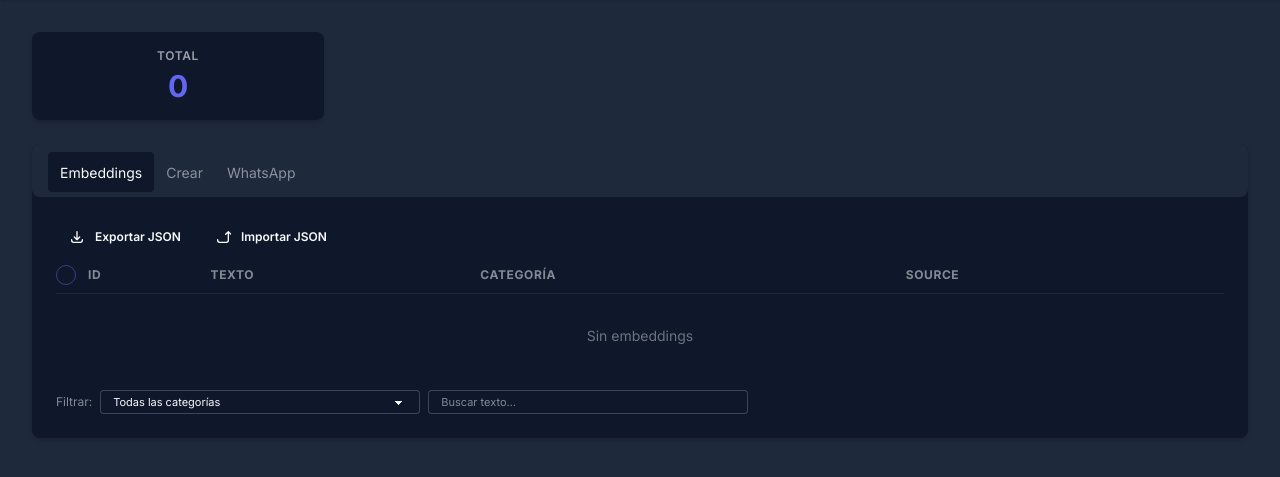
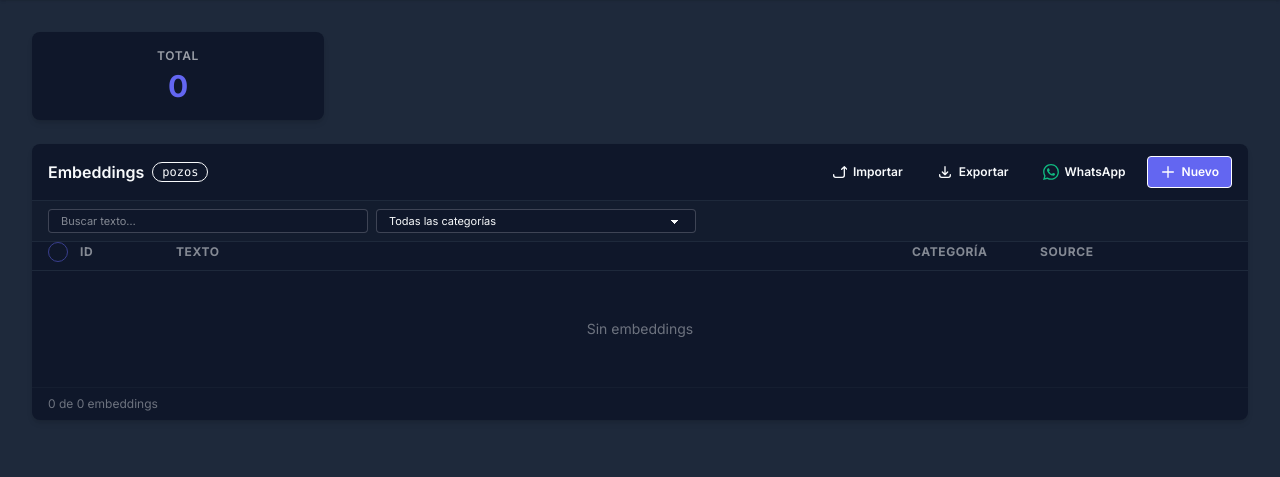
Before and after one commit to gonmace/n8npozos, a Django app: page /chromadb/ in a window 1280 px wide. Shown: the part 65-542 px from the top of the page. Run offline with Django 5.2, Linux system fonts and the light colour scheme; data that the repository does not hold is empty; style sheets or scripts are compiled from the project's sources; some libraries are stand-ins or nearby versions.

Commit message:
Improve ChromaDB UI: modals for edit/create/whatsapp, add dashboard quick links
- Replace inline edit form with daisyUI modal dialog
- Move create and WhatsApp to modals, remove tab layout
- Add filters bar above table with count footer
- Add quick-link cards to dashboard (ChromaDB + chat history)
- Remove GRADIO_PORT and N8N_TRUST_PROXY from README variables

Co-Authored-By: Claude Sonnet 4.6 <noreply@anthropic.com>

```diff
--- a/dj/dashboard/templates/dashboard/chromadb.html
+++ b/dj/dashboard/templates/dashboard/chromadb.html
@@ -1,6 +1,10 @@
 {% extends 'dashboard/base.html' %}
 
 {% block title %}Embeddings | n8n Manager{% endblock %}
+
+{% block extra_head %}
+<style>[x-cloak]{display:none}</style>
+{% endblock %}
 
 {% block content %}
 <div x-data="chromadbApp()" x-cloak>
@@ -19,114 +23,134 @@
     {% endfor %}
   </div>
 
-  <!-- Tabs -->
+  <!-- Main card -->
   <div class="bg-base-100 rounded-lg shadow-md">
-    <div class="tabs tabs-box border-b border-base-200 px-4 pt-2">
-      <button class="tab" :class="tab === 'list' && 'tab-active'" @click="tab = 'list'">Embeddings</button>
-      <button class="tab" :class="tab === 'create' && 'tab-active'" @click="tab = 'create'">Crear</button>
-      <button class="tab" :class="tab === 'whatsapp' && 'tab-active'" @click="tab = 'whatsapp'">WhatsApp</button>
+
+    <!-- Card header -->
+    <div class="flex flex-wrap items-center justify-between gap-3 px-4 py-3 border-b border-base-200">
+      <div class="flex items-center gap-2">
+        <h2 class="font-semibold text-base-content">Embeddings</h2>
+        <span class="badge badge-outline badge-sm font-mono">{{ collection }}</span>
       </div>
-
-    <div class="p-4 sm:p-6">
-
-      <!-- ── Tab: Lista ─────────────────────────────────────────── -->
-      <div x-show="tab === 'list'">
-
-        <!-- Toolbar -->
-        <div class="flex flex-wrap gap-2 mb-3">
-          <button class="btn btn-sm btn-ghost" @click="exportJson()">
-            <svg class="w-4 h-4 mr-1" fill="none" stroke="currentColor" viewBox="0 0 24 24"><path stroke-linecap="round" stroke-linejoin="round" stroke-width="2" d="M4 16v1a3 3 0 003 3h10a3 3 0 003-3v-1m-4-4l-4 4m0 0l-4-4m4 4V4"/></svg>
-            Exportar JSON
-          </button>
-          <label class="btn btn-sm btn-ghost cursor-pointer">
-            <svg class="w-4 h-4 mr-1" fill="none" stroke="currentColor" viewBox="0 0 24 24"><path stroke-linecap="round" stroke-linejoin="round" stroke-width="2" d="M4 16v1a3 3 0 003 3h10a3 3 0 003-3v-1m-4-8l4-4m0 0l4 4m-4-4v12"/></svg>
-            Importar JSON
+      <div class="flex flex-wrap items-center gap-2">
+        <!-- Import -->
+        <label class="btn btn-sm btn-ghost cursor-pointer" title="Importar JSON">
+          <svg class="w-4 h-4" fill="none" stroke="currentColor" viewBox="0 0 24 24"><path stroke-linecap="round" stroke-linejoin="round" stroke-width="2" d="M4 16v1a3 3 0 003 3h10a3 3 0 003-3v-1m-4-8l4-4m0 0l4 4m-4-4v12"/></svg>
+          <span class="hidden sm:inline">Importar</span>
           <input type="file" accept=".json" class="hidden" @change="importJson($event)">
         </label>
-          <div x-show="importing" class="flex items-center gap-2 text-sm text-base-content opacity-60">
+        <div x-show="importing" class="flex items-center gap-1 text-xs text-base-content opacity-60">
           <span class="loading loading-spinner loading-xs"></span>
           <span x-text="importProgress"></span>
         </div>
+        <!-- Export -->
+        <button class="btn btn-sm btn-ghost" @click="exportJson()" title="Exportar JSON">
+          <svg class="w-4 h-4" fill="none" stroke="currentColor" viewBox="0 0 24 24"><path stroke-linecap="round" stroke-linejoin="round" stroke-width="2" d="M4 16v1a3 3 0 003 3h10a3 3 0 003-3v-1m-4-4l-4 4m0 0l-4-4m4 4V4"/></svg>
+          <span class="hidden sm:inline">Exportar</span>
+        </button>
+        <!-- WhatsApp -->
+        <button class="btn btn-sm btn-ghost" @click="$refs.modalWa.showModal()" title="Cargar WhatsApp">
+          <svg class="w-4 h-4 text-success" fill="currentColor" viewBox="0 0 24 24"><path d="M17.472 14.382c-.297-.149-1.758-.867-2.03-.967-.273-.099-.471-.148-.67.15-.197.297-.767.966-.94 1.164-.173.199-.347.223-.644.075-.297-.149-1.255-.463-2.39-1.475-.883-.788-1.48-1.761-1.653-2.059-.173-.297-.018-.458.13-.606.134-.133.298-.347.446-.52.149-.174.198-.298.298-.497.099-.198.05-.371-.025-.52-.075-.149-.669-1.612-.916-2.207-.242-.579-.487-.5-.669-.51-.173-.008-.371-.01-.57-.01-.198 0-.52.074-.792.372-.272.297-1.04 1.016-1.04 2.479 0 1.462 1.065 2.875 1.213 3.074.149.198 2.096 3.2 5.077 4.487.709.306 1.262.489 1.694.625.712.227 1.36.195 1.871.118.571-.085 1.758-.719 2.006-1.413.248-.694.248-1.289.173-1.413-.074-.124-.272-.198-.57-.347m-5.421 7.403h-.004a9.87 9.87 0 01-5.031-1.378l-.361-.214-3.741.982.998-3.648-.235-.374a9.86 9.86 0 01-1.51-5.26c.001-5.45 4.436-9.884 9.888-9.884 2.64 0 5.122 1.03 6.988 2.898a9.825 9.825 0 012.893 6.994c-.003 5.45-4.437 9.884-9.885 9.884m8.413-18.297A11.815 11.815 0 0012.05 0C5.495 0 .16 5.335.157 11.892c0 2.096.547 4.142 1.588 5.945L.057 24l6.305-1.654a11.882 11.882 0 005.683 1.448h.005c6.554 0 11.89-5.335 11.893-11.893a11.821 11.821 0 00-3.48-8.413z"/></svg>
+          <span class="hidden sm:inline">WhatsApp</span>
+        </button>
+        <!-- New -->
+        <button class="btn btn-sm btn-primary" @click="openCreate()">
+          <svg class="w-4 h-4" fill="none" stroke="currentColor" viewBox="0 0 24 24"><path stroke-linecap="round" stroke-linejoin="round" stroke-width="2" d="M12 4v16m8-8H4"/></svg>
+          Nuevo
+        </button>
+      </div>
     </div>
 
-        <!-- Bulk delete bar -->
-        <div x-show="selectedIds.length > 0" class="flex items-center gap-3 mb-3 px-3 py-2 bg-warning/10 rounded-lg border border-warning/30">
-          <span class="text-sm font-medium" x-text="selectedIds.length + ' seleccionado(s)'"></span>
-          <button class="btn btn-sm btn-error" :disabled="deleting" @click="bulkDelete()">
-            <span x-show="!deleting">Eliminar selección</span>
-            <span x-show="deleting" class="loading loading-spinner loading-xs"></span>
-          </button>
-          <button class="btn btn-sm btn-ghost" @click="selectedIds = []">Cancelar</button>
-        </div>
-
-        <!-- Table -->
-        <div class="overflow-x-auto">
-          <table id="embeddings-table" class="w-full text-sm">
-            <thead>
-              <tr class="text-left text-xs text-base-content opacity-50 uppercase tracking-wider border-b border-base-200">
-                <th class="pb-2 pr-3 w-8">
-                  <input type="checkbox" class="checkbox checkbox-sm checkbox-primary"
-                    @change="toggleSelectAll($event.target.checked)"
-                    :checked="selectedIds.length === docs.length && docs.length > 0">
-                </th>
-                <th class="pb-2 pr-3">ID</th>
-                <th class="pb-2 pr-3">Texto</th>
-                <th class="pb-2 pr-3">Categoría</th>
-                <th class="pb-2 pr-3">Source</th>
-                <th class="pb-2"></th>
-              </tr>
-            </thead>
-            <tbody>
-              <template x-for="doc in filteredDocs" :key="doc.id">
-                <tr class="border-b border-base-200 hover:bg-base-200/50 transition-colors">
-                  <td class="py-2 pr-3">
-                    <input type="checkbox" class="checkbox checkbox-sm checkbox-primary"
-                      :checked="selectedIds.includes(doc.id)"
-                      @change="toggleRow(doc.id, $event.target.checked)">
-                  </td>
-                  <td class="py-2 pr-3">
-                    <span class="font-mono text-xs text-base-content opacity-50 select-all" x-text="doc.id.substring(0,8) + '…'"></span>
-                  </td>
-                  <td class="py-2 pr-3 max-w-xs">
-                    <span class="line-clamp-2" x-text="doc.document"></span>
-                  </td>
-                  <td class="py-2 pr-3">
-                    <span class="badge badge-sm badge-outline" x-show="doc.metadata?.categoria" x-text="doc.metadata?.categoria"></span>
-                  </td>
-                  <td class="py-2 pr-3 text-xs opacity-60" x-text="doc.metadata?.source || ''"></td>
-                  <td class="py-2 text-right whitespace-nowrap">
-                    <button class="btn btn-xs btn-ghost" @click="startEdit(doc)">Editar</button>
-                    <button class="btn btn-xs btn-error btn-outline" @click="deleteSingle(doc.id)">✕</button>
-                  </td>
-                </tr>
-              </template>
-              <tr x-show="filteredDocs.length === 0">
-                <td colspan="6" class="py-8 text-center text-base-content opacity-40">Sin embeddings</td>
-              </tr>
-            </tbody>
-          </table>
-        </div>
-
-        <!-- Category filter -->
-        <div class="flex items-center gap-2 mt-3">
-          <span class="text-xs text-base-content opacity-50">Filtrar:</span>
+    <!-- Filters -->
+    <div class="flex flex-wrap items-center gap-2 px-4 py-2 border-b border-base-200 bg-base-200/30">
+      <input type="text" class="input input-xs input-bordered flex-1 min-w-[160px] max-w-xs" placeholder="Buscar texto…" x-model="textFilter">
       <select class="select select-xs select-bordered" x-model="categoryFilter">
         <option value="">Todas las categorías</option>
         <template x-for="cat in categories" :key="cat">
           <option :value="cat" x-text="cat"></option>
         </template>
       </select>
-          <input type="text" class="input input-xs input-bordered flex-1 max-w-xs" placeholder="Buscar texto…" x-model="textFilter">
     </div>
 
-        <!-- Edit form inline -->
-        <div x-show="editDoc" class="mt-6 p-4 bg-base-200 rounded-lg border border-base-300">
-          <h3 class="text-sm font-semibold mb-3">Editar embedding</h3>
-          <p class="text-xs font-mono text-base-content opacity-50 mb-3" x-text="'ID: ' + (editDoc?.id || '')"></p>
-          <div class="grid grid-cols-1 sm:grid-cols-3 gap-3">
+    <!-- Bulk delete bar -->
+    <div x-show="selectedIds.length > 0" x-transition
+      class="flex items-center gap-3 px-4 py-2 bg-warning/10 border-b border-warning/30">
+      <span class="text-sm font-medium" x-text="selectedIds.length + ' seleccionado(s)'"></span>
+      <button class="btn btn-xs btn-error" :disabled="deleting" @click="bulkDelete()">
+        <span x-show="!deleting">Eliminar selección</span>
+        <span x-show="deleting" class="loading loading-spinner loading-xs"></span>
+      </button>
+      <button class="btn btn-xs btn-ghost" @click="selectedIds = []">Cancelar</button>
+    </div>
+
+    <!-- Table -->
+    <div class="overflow-x-auto">
+      <table class="w-full text-sm">
+        <thead>
+          <tr class="text-left text-xs text-base-content opacity-50 uppercase tracking-wider border-b border-base-200">
+            <th class="pl-4 pb-2 pr-3 w-8">
+              <input type="checkbox" class="checkbox checkbox-sm checkbox-primary"
+                @change="toggleSelectAll($event.target.checked)"
+                :checked="selectedIds.length === filteredDocs.length && filteredDocs.length > 0">
+            </th>
+            <th class="pb-2 pr-3 w-24">ID</th>
+            <th class="pb-2 pr-3">Texto</th>
+            <th class="pb-2 pr-3 w-32">Categoría</th>
+            <th class="pb-2 pr-3 w-32">Source</th>
+            <th class="pb-2 pr-4 w-20"></th>
+          </tr>
+        </thead>
+        <tbody>
+          <template x-for="doc in filteredDocs" :key="doc.id">
+            <tr class="border-b border-base-200 hover:bg-base-200/40 transition-colors">
+              <td class="pl-4 py-2 pr-3">
+                <input type="checkbox" class="checkbox checkbox-sm checkbox-primary"
+                  :checked="selectedIds.includes(doc.id)"
+                  @change="toggleRow(doc.id, $event.target.checked)">
+              </td>
+              <td class="py-2 pr-3">
+                <span class="font-mono text-xs text-base-content opacity-40 select-all" x-text="doc.id.substring(0,8) + '…'"></span>
+              </td>
+              <td class="py-2 pr-3 max-w-sm">
+                <span class="line-clamp-2 text-sm" x-text="doc.document"></span>
+              </td>
+              <td class="py-2 pr-3">
+                <span class="badge badge-sm badge-outline" x-show="doc.metadata?.categoria" x-text="doc.metadata?.categoria"></span>
+              </td>
+              <td class="py-2 pr-3 text-xs opacity-50 truncate max-w-[8rem]" x-text="doc.metadata?.source || ''"></td>
+              <td class="py-2 pr-4 text-right whitespace-nowrap">
+                <button class="btn btn-xs btn-ghost btn-square" title="Editar" @click="openEdit(doc)">
+                  <svg class="w-3.5 h-3.5" fill="none" stroke="currentColor" viewBox="0 0 24 24"><path stroke-linecap="round" stroke-linejoin="round" stroke-width="2" d="M11 5H6a2 2 0 00-2 2v11a2 2 0 002 2h11a2 2 0 002-2v-5m-1.414-9.414a2 2 0 112.828 2.828L11.828 15H9v-2.828l8.586-8.586z"/></svg>
+                </button>
+                <button class="btn btn-xs btn-ghost btn-square text-error" title="Eliminar" @click="deleteSingle(doc.id)">
+                  <svg class="w-3.5 h-3.5" fill="none" stroke="currentColor" viewBox="0 0 24 24"><path stroke-linecap="round" stroke-linejoin="round" stroke-width="2" d="M19 7l-.867 12.142A2 2 0 0116.138 21H7.862a2 2 0 01-1.995-1.858L5 7m5 4v6m4-6v6m1-10V4a1 1 0 00-1-1h-4a1 1 0 00-1 1v3M4 7h16"/></svg>
+                </button>
+              </td>
+            </tr>
+          </template>
+          <tr x-show="filteredDocs.length === 0">
+            <td colspan="6" class="py-12 text-center text-base-content opacity-40">Sin embeddings</td>
+          </tr>
+        </tbody>
+      </table>
+    </div>
+
+    <!-- Footer count -->
+    <div class="px-4 py-2 text-xs text-base-content opacity-40 border-t border-base-200">
+      <span x-text="filteredDocs.length + ' de ' + docs.length + ' embeddings'"></span>
+    </div>
+  </div>
+
+  <!-- ── Modal: Editar ──────────────────────────────────────────────────── -->
+  <dialog x-ref="modalEdit" class="modal">
+    <div class="modal-box max-w-2xl">
+      <h3 class="font-bold text-lg mb-1">Editar embedding</h3>
+      <p class="text-xs font-mono text-base-content opacity-40 mb-4" x-text="'ID: ' + (editDoc?.id || '')"></p>
+
+      <div class="grid grid-cols-1 sm:grid-cols-3 gap-4">
         <div class="sm:col-span-2">
           <label class="text-xs font-medium mb-1 block">Texto</label>
-              <textarea class="textarea textarea-bordered w-full text-sm" rows="4" x-model="editForm.text"></textarea>
+          <textarea class="textarea textarea-bordered w-full text-sm" rows="6" x-model="editForm.text"></textarea>
         </div>
         <div class="flex flex-col gap-3">
           <div>
@@ -139,77 +163,92 @@
           </div>
         </div>
       </div>
-          <div class="flex gap-2 mt-3">
-            <button class="btn btn-sm btn-primary" :disabled="saving" @click="saveEdit()">
+
+      <div class="modal-action">
+        <button class="btn btn-ghost" @click="$refs.modalEdit.close()">Cancelar</button>
+        <button class="btn btn-primary" :disabled="saving" @click="saveEdit()">
           <span x-show="!saving">Actualizar</span>
           <span x-show="saving" class="loading loading-spinner loading-xs"></span>
         </button>
-            <button class="btn btn-sm btn-ghost" @click="editDoc = null">Cancelar</button>
       </div>
     </div>
-      </div>
+    <form method="dialog" class="modal-backdrop"><button>cerrar</button></form>
+  </dialog>
 
-      <!-- ── Tab: Crear ─────────────────────────────────────────── -->
-      <div x-show="tab === 'create'">
-        <div class="max-w-2xl">
+  <!-- ── Modal: Crear ───────────────────────────────────────────────────── -->
+  <dialog x-ref="modalCreate" class="modal">
+    <div class="modal-box max-w-2xl">
+      <h3 class="font-bold text-lg mb-4">Nuevo embedding</h3>
+
       <div class="grid grid-cols-1 sm:grid-cols-3 gap-4">
         <div class="sm:col-span-2">
-              <label class="text-sm font-medium mb-1 block">Texto del documento</label>
+          <label class="text-xs font-medium mb-1 block">Texto del documento</label>
           <textarea class="textarea textarea-bordered w-full text-sm" rows="6"
             placeholder="Ingresa el texto que quieres convertir en embedding…"
             x-model="createForm.text"></textarea>
         </div>
         <div class="flex flex-col gap-3">
           <div>
-                <label class="text-sm font-medium mb-1 block">Categoría</label>
+            <label class="text-xs font-medium mb-1 block">Categoría</label>
             <input type="text" class="input input-sm input-bordered w-full"
               placeholder="Ej: documentos, preguntas"
               x-model="createForm.categoria">
           </div>
           <div>
-                <label class="text-sm font-medium mb-1 block">Source</label>
+            <label class="text-xs font-medium mb-1 block">Source</label>
             <input type="text" class="input input-sm input-bordered w-full"
               placeholder="Ej: manual, importado"
               x-model="createForm.source">
           </div>
         </div>
       </div>
-          <button class="btn btn-primary mt-4" :disabled="creating" @click="createEmbedding()">
+
+      <div class="modal-action">
+        <button class="btn btn-ghost" @click="$refs.modalCreate.close()">Cancelar</button>
+        <button class="btn btn-primary" :disabled="creating" @click="createEmbedding()">
           <span x-show="!creating">Crear Embedding</span>
           <span x-show="creating" class="loading loading-spinner loading-xs"></span>
         </button>
       </div>
     </div>
+    <form method="dialog" class="modal-backdrop"><button>cerrar</button></form>
+  </dialog>
 
-      <!-- ── Tab: WhatsApp ──────────────────────────────────────── -->
-      <div x-show="tab === 'whatsapp'">
-        <div class="max-w-xl">
-          <div class="mb-4">
+  <!-- ── Modal: WhatsApp ────────────────────────────────────────────────── -->
+  <dialog x-ref="modalWa" class="modal">
+    <div class="modal-box max-w-lg">
+      <h3 class="font-bold text-lg mb-4">Procesar WhatsApp</h3>
+
+      <div class="flex flex-col gap-4">
+        <div>
           <label class="text-sm font-medium mb-1 block">URL del Webhook n8n</label>
           <input type="text" class="input input-sm input-bordered w-full"
             placeholder="https://n8npozos.magoreal.com/webhook/data_test"
             x-model="waUrl"
             @blur="saveWaUrl()">
-            <p class="text-xs text-base-content opacity-50 mt-1">La URL se guarda automáticamente en tu navegador</p>
+          <p class="text-xs text-base-content opacity-50 mt-1">La URL se guarda en tu navegador</p>
         </div>
-          <div class="mb-4">
+        <div>
           <label class="text-sm font-medium mb-1 block">Archivo WhatsApp (.txt o .json)</label>
           <input type="file" class="file-input file-input-sm file-input-bordered w-full"
             accept=".txt,.json" x-ref="waFile">
         </div>
-          <button class="btn btn-primary" :disabled="sending" @click="sendWhatsapp()">
-            <span x-show="!sending">Procesar y Enviar a n8n</span>
-            <span x-show="sending" class="loading loading-spinner loading-xs"></span>
-          </button>
-          <div x-show="waResult" class="mt-4">
+        <div x-show="waResult">
           <label class="text-xs font-medium mb-1 block text-base-content opacity-60">Resultado</label>
-            <pre class="bg-base-200 rounded p-3 text-xs overflow-auto max-h-64 whitespace-pre-wrap" x-text="waResult"></pre>
-          </div>
+          <pre class="bg-base-200 rounded p-3 text-xs overflow-auto max-h-48 whitespace-pre-wrap" x-text="waResult"></pre>
         </div>
       </div>
 
+      <div class="modal-action">
+        <button class="btn btn-ghost" @click="$refs.modalWa.close(); waResult = ''">Cerrar</button>
+        <button class="btn btn-success" :disabled="sending" @click="sendWhatsapp()">
+          <span x-show="!sending">Enviar a n8n</span>
+          <span x-show="sending" class="loading loading-spinner loading-xs"></span>
+        </button>
       </div>
     </div>
+    <form method="dialog" class="modal-backdrop"><button>cerrar</button></form>
+  </dialog>
 
   <!-- Toast -->
   <div class="toast toast-top toast-end z-50" x-show="toast.visible" x-transition>
@@ -219,10 +258,6 @@
   </div>
 
 </div>
-{% endblock %}
-
-{% block extra_head %}
-<style>[x-cloak]{display:none}</style>
 {% endblock %}
 
 {% block extra_scripts %}
@@ -251,7 +286,6 @@ async function apiFetch(method, urlKey, id, body) {
 
 function chromadbApp() {
   return {
-    tab: 'list',
     docs: {{ documents_json|safe }},
     selectedIds: [],
     deleting: false,
@@ -270,8 +304,7 @@ function chromadbApp() {
     toast: { visible: false, message: '', type: 'success' },
 
     get categories() {
-      const cats = [...new Set(this.docs.map(d => d.metadata?.categoria).filter(Boolean))];
-      return cats.sort();
+      return [...new Set(this.docs.map(d => d.metadata?.categoria).filter(Boolean))].sort();
     },
 
     get filteredDocs() {
@@ -296,13 +329,15 @@ function chromadbApp() {
       this.selectedIds = checked ? this.filteredDocs.map(d => d.id) : [];
     },
 
-    startEdit(doc) {
+    openEdit(doc) {
       this.editDoc = doc;
-      this.editForm = {
-        text: doc.document,
-        categoria: doc.metadata?.categoria || '',
-        source: doc.metadata?.source || '',
-      };
+      this.editForm = { text: doc.document, categoria: doc.metadata?.categoria || '', source: doc.metadata?.source || '' };
+      this.$refs.modalEdit.showModal();
+    },
+
+    openCreate() {
+      this.createForm = { text: '', categoria: '', source: '' };
+      this.$refs.modalCreate.showModal();
     },
 
     async saveEdit() {
@@ -315,6 +350,7 @@ function chromadbApp() {
           if (idx !== -1) {
             this.docs[idx] = { ...this.docs[idx], document: this.editForm.text, metadata: { categoria: this.editForm.categoria, source: this.editForm.source } };
           }
+          this.$refs.modalEdit.close();
           this.editDoc = null;
           this.showToast('Embedding actualizado');
         } else { this.showToast(data.error || 'Error al actualizar', 'error'); }
@@ -329,9 +365,8 @@ function chromadbApp() {
         const data = await apiFetch('POST', 'create', null, this.createForm);
         if (data.ok) {
           this.docs.push({ id: data.id, document: this.createForm.text, metadata: { categoria: this.createForm.categoria, source: this.createForm.source } });
-          this.createForm = { text: '', categoria: '', source: '' };
+          this.$refs.modalCreate.close();
           this.showToast('Embedding creado');
-          this.tab = 'list';
         } else { this.showToast(data.error || 'Error al crear', 'error'); }
       } catch { this.showToast('Error de conexión', 'error'); }
       this.creating = false;
@@ -344,7 +379,6 @@ function chromadbApp() {
         if (data.ok) {
           this.docs = this.docs.filter(d => d.id !== id);
           this.selectedIds = this.selectedIds.filter(i => i !== id);
-          if (this.editDoc?.id === id) this.editDoc = null;
           this.showToast('Embedding eliminado');
         } else { this.showToast(data.error || 'Error al eliminar', 'error'); }
       } catch { this.showToast('Error de conexión', 'error'); }
@@ -382,7 +416,7 @@ function chromadbApp() {
       this.importing = true;
       let ok = 0;
       for (let i = 0; i < items.length; i++) {
-        this.importProgress = `Importando ${i + 1}/${items.length}…`;
+        this.importProgress = `${i + 1}/${items.length}`;
         const item = items[i];
         const body = {
           text: item.document || item.text || '',
```
Also changed, not shown: dj/dashboard/templates/dashboard/index.html (+24 -0 lines), README.md. Lines whose indentation alone changed are shown as unchanged.
